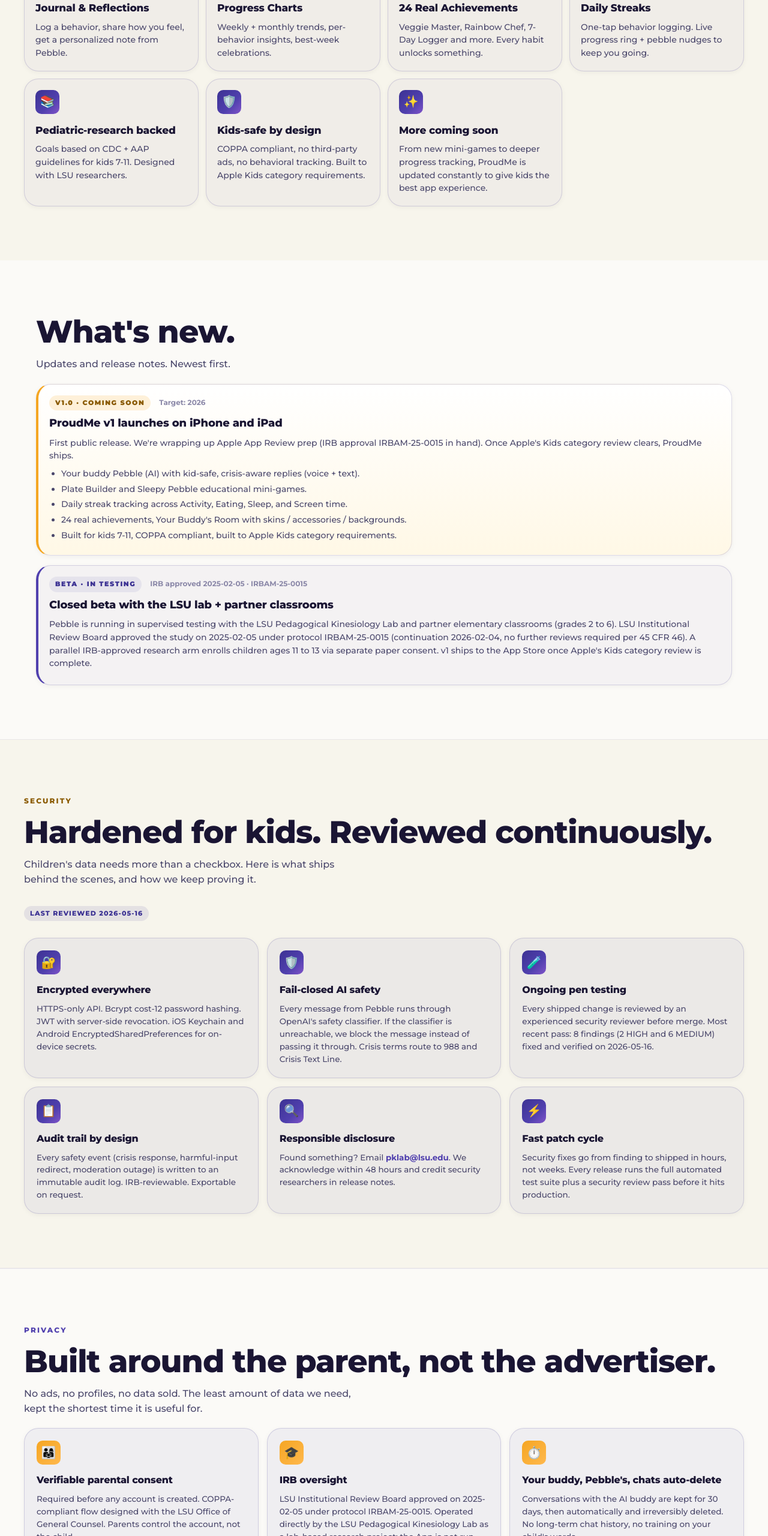
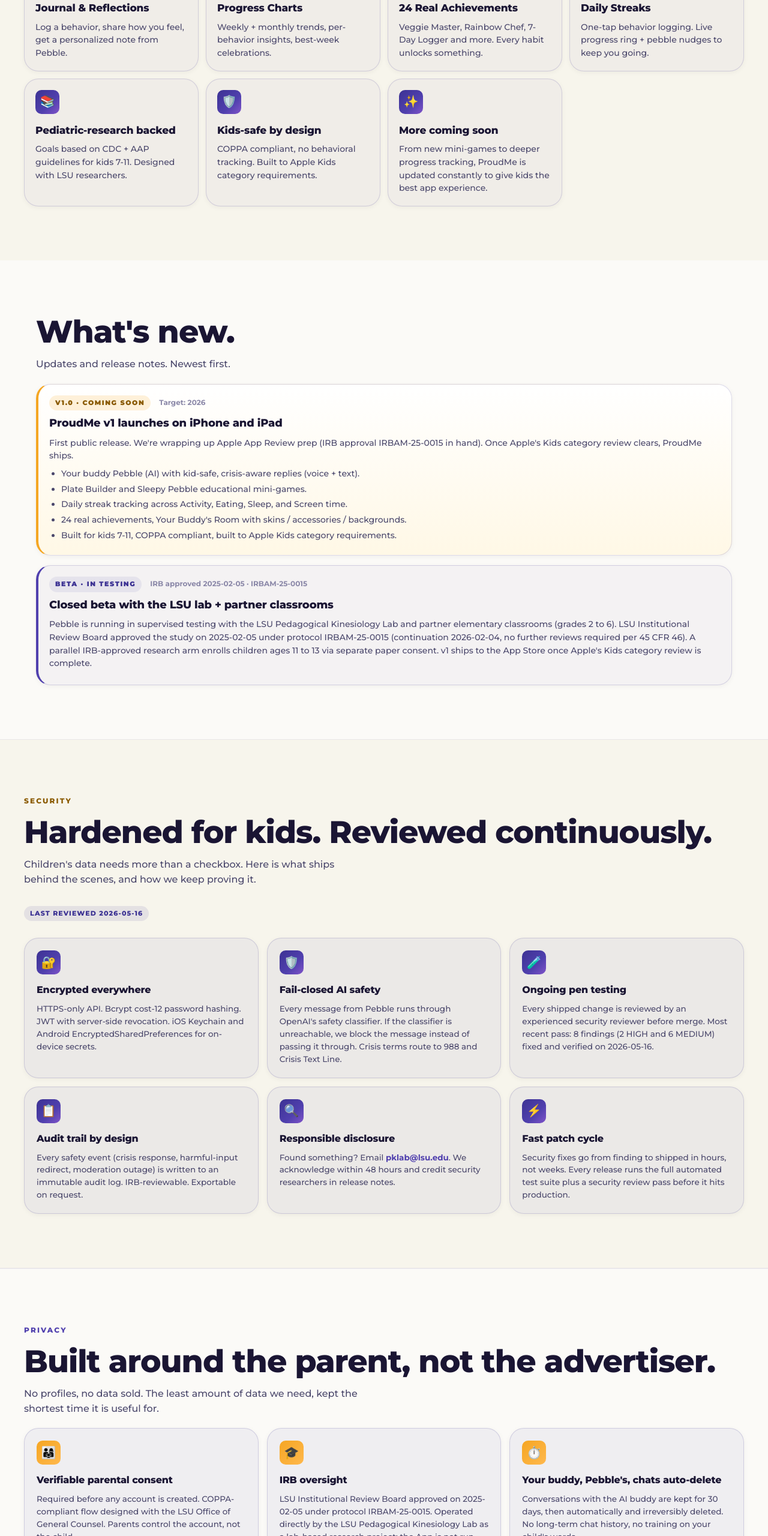
Before and after one commit to proud-me/proudme-landing, a plain HTML site: page index.html in a window 1280 px wide. Shown: the part 1690-4250 px from the top of the page at 60% size. Drawn offline with Linux system fonts and the light colour scheme.

Commit message:
Remove no-ads claims from feature card + privacy lede

```diff
--- a/index.html
+++ b/index.html
@@ -205,7 +205,7 @@
           <article class="feature">
             <div class="feature__icon" aria-hidden="true">🛡️</div>
             <h3>Kids-safe by design</h3>
-            <p>COPPA compliant, no third-party ads, no behavioral tracking. Built to Apple Kids category requirements.</p>
+            <p>COPPA compliant, no behavioral tracking. Built to Apple Kids category requirements.</p>
           </article>
 
           <article class="feature">
@@ -307,7 +307,7 @@
       <div class="container container--wide">
         <span class="section__eyebrow">Privacy</span>
         <h2 class="section__title" id="privacy-head">Built around the parent, not the advertiser.</h2>
-        <p class="section__lede">No ads, no profiles, no data sold. The least amount of data we need, kept the shortest time it is useful for.</p>
+        <p class="section__lede">No profiles, no data sold. The least amount of data we need, kept the shortest time it is useful for.</p>
 
         <div class="info-grid">
           <article class="info-card">
```
